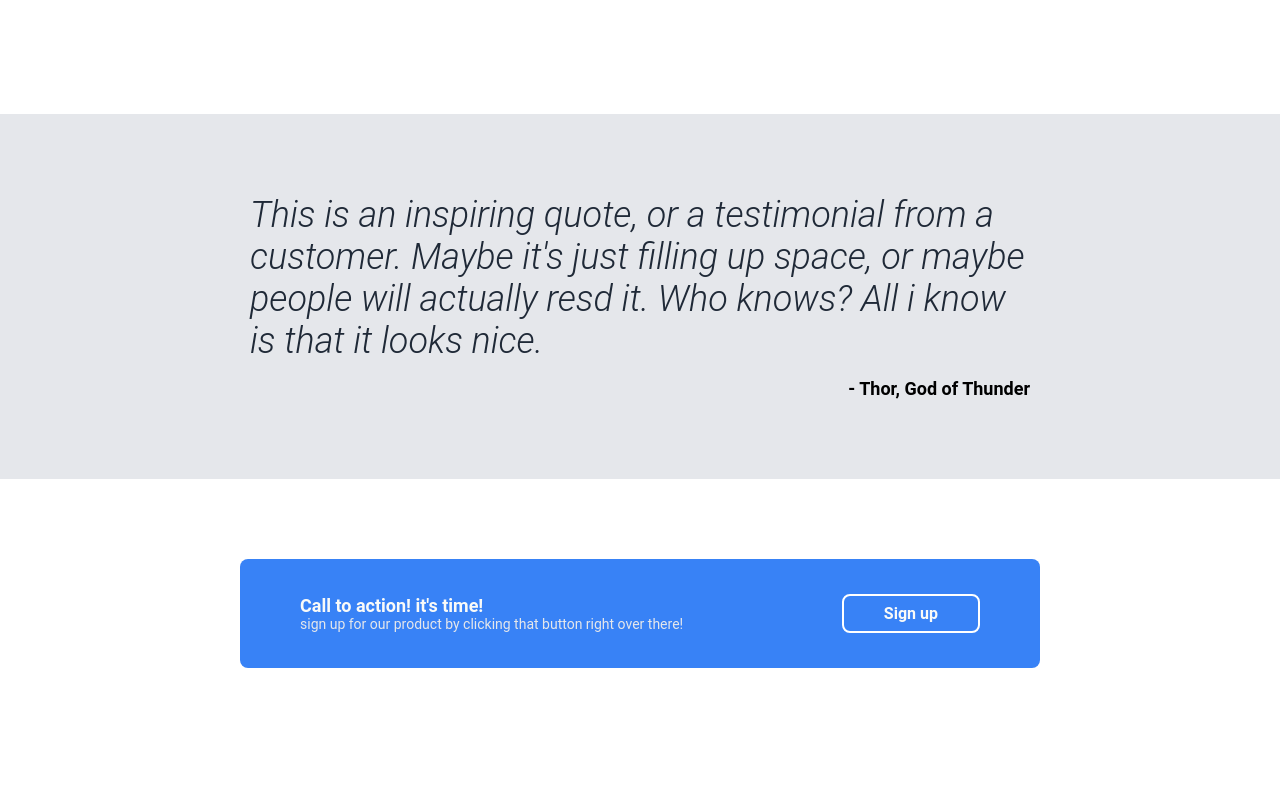
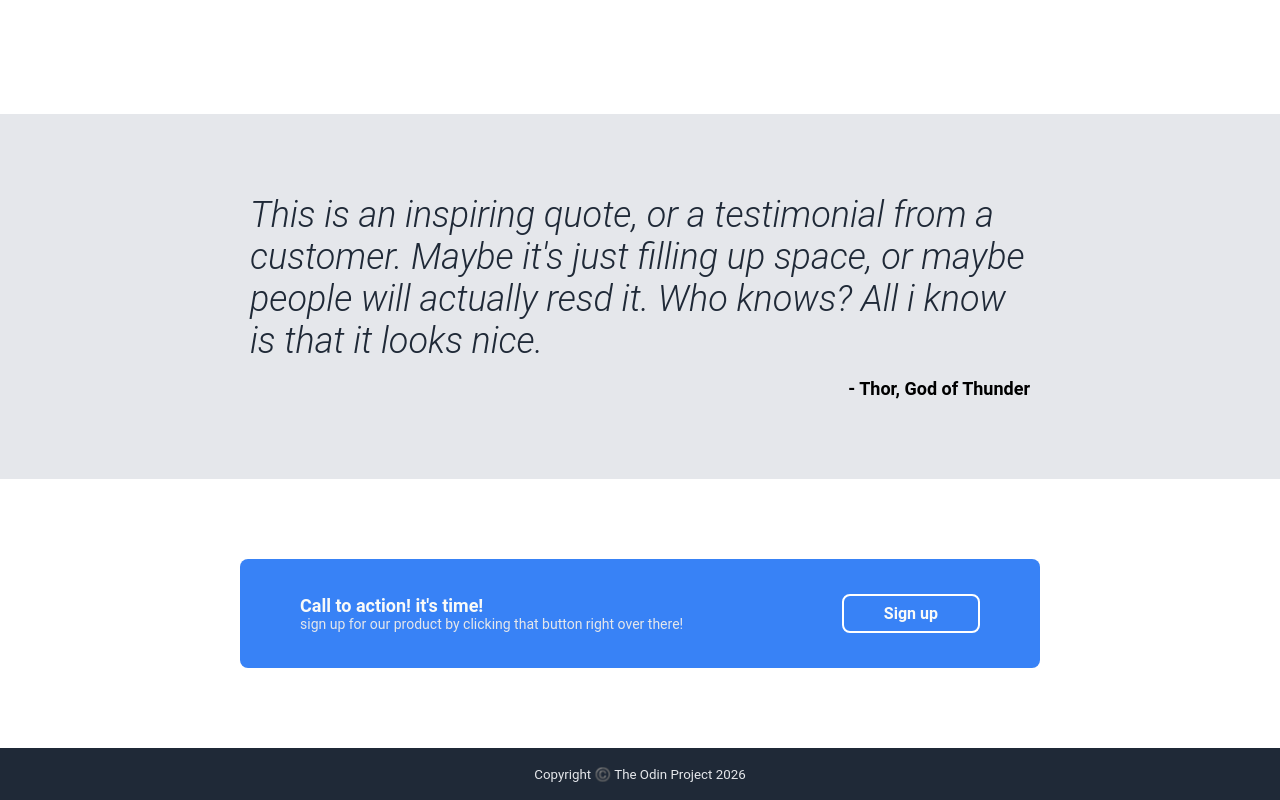
Before and after one commit to samuelmartinezh/landing-page, a plain HTML site: page index.html in a window 1280 px wide. Shown: the part 1146-1946 px from the top of the page. Before the commit the page ends 1894 px from the top, so only its background shows below. Drawn offline with Linux system fonts and the light colour scheme.

Commit message:
Create footer

```diff
--- a/index.html
+++ b/index.html
@@ -88,5 +88,10 @@
       </div>
     </section>
   </div>
+  <footer>
+    <div class="container footer-inner">
+      <small>Copyright ©️ The Odin Project  2026</small>
+    </div>
+  </footer>
 </body>
 </html>
--- a/style.css
+++ b/style.css
@@ -3,6 +3,8 @@
 }
 
 body {
+  display: flex;
+  flex-direction: column;
   font-family: 'Roboto', sans-serif;
 }
 
@@ -16,6 +18,10 @@ body, h1, h2, p, ul {
   width: 100%;
   margin: 0 auto;
   padding: 0 24px;
+}
+
+.main {
+  flex: 1;
 }
 
 .main-header {
@@ -209,3 +215,21 @@ body, h1, h2, p, ul {
 .getStarted-button {
   border: 2px solid #fff;
 }
+
+/* footer */
+
+footer {
+  background: #1F2937;
+  height: 52px;
+  display: flex;
+  align-items: center;
+}
+
+.footer-inner {
+  display: flex;
+  justify-content: center;
+}
+
+.footer-inner small {
+  color: #E5E7EB;
+}
```
